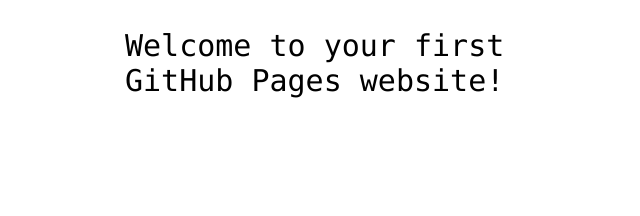
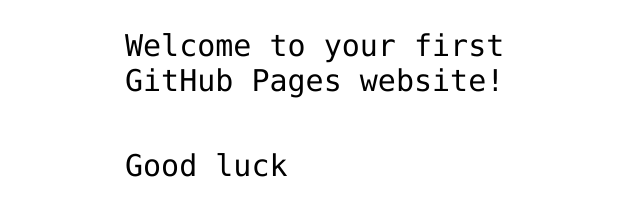
Before and after one commit to Sukhchainpandher/hello-world, a plain HTML site: page index.html in a window 1280 px wide. Shown: the part 360-576 px from the top of the page, without its empty margins (315-955 px from the left). Drawn offline with Linux system fonts and the light colour scheme.

Commit message:
first commit

```diff
--- a/index.html
+++ b/index.html
@@ -13,6 +13,6 @@
 
 <!-- Change this code here by copy and pasting your template on line 15 -->
 <p>Welcome to your first GitHub Pages website!</p>
-
+<p>Good luck</p>
 </body>
 </html>
```
